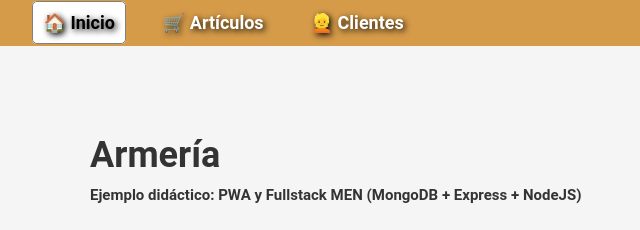
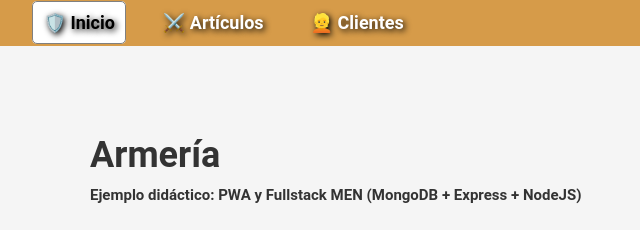
Before and after one commit to M25R4PTOR/Armeria, a website: page public/index.html in a window 1280 px wide. Shown: the top 230 px of the page, 0-640 px from the left. Drawn offline with Linux system fonts and the light colour scheme.

Commit message:
Iconos cambiados

```diff
--- a/public/index.html
+++ b/public/index.html
@@ -35,10 +35,10 @@
 
   <nav>
     <input name="menu-opcion" type="radio" id="menu-inicio" checked>
-    <label for="menu-inicio" id="menu-inicio-label"> <span> 🏠 </span></label>
+    <label for="menu-inicio" id="menu-inicio-label"> <span> 🛡️ </span></label>
 
     <input name="menu-opcion" type="radio" id="menu-articulos">
-    <label for="menu-articulos" id="menu-articulos-label"> <span> 🛒 </span></label>
+    <label for="menu-articulos" id="menu-articulos-label"> <span> ⚔️ </span></label>
 
     <input name="menu-opcion" type="radio" id="menu-clientes">
     <label for="menu-clientes" id="menu-clientes-label"> <span> 👱 </span></label>
```
